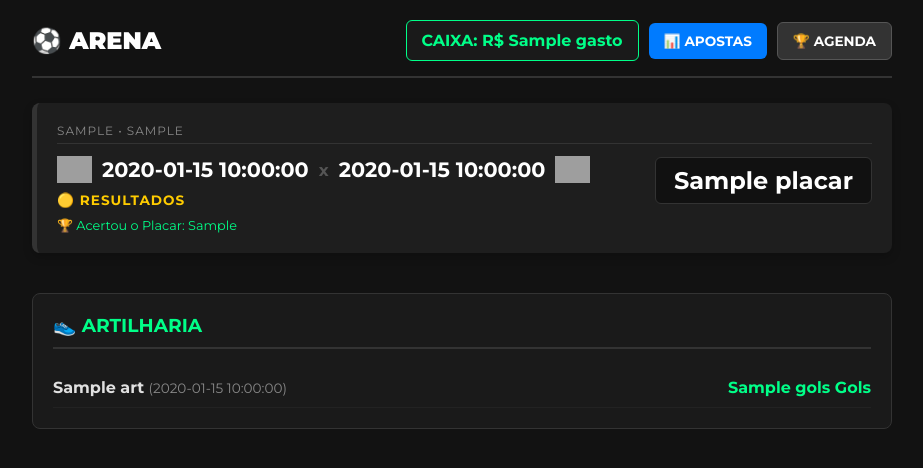
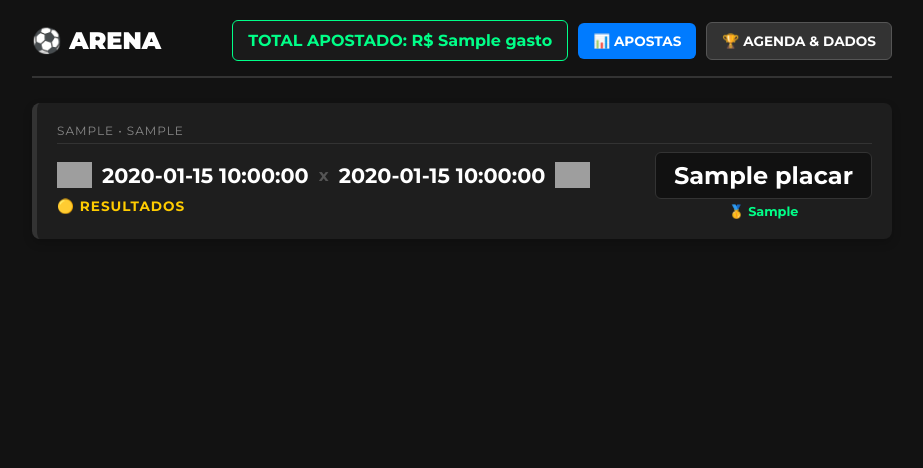
Before and after one commit to maquinas-sudo/bolaomaquinas, a Flask app: template templates/index.html in a window 1280 px wide. Shown: the top 468 px of the page, without its empty margins (178-1101 px from the left). Run offline with Flask 3, Linux system fonts and the light colour scheme; the template is opened without the code that fills it: most values are stand-ins (such as "Sample title", 1, 10 or a date in 2020); some libraries are stand-ins or nearby versions; grey boxes are pictures that could not be loaded.

Commit message:
Update index.html

```diff
--- a/templates/index.html
+++ b/templates/index.html
@@ -27,13 +27,12 @@
         .confronto { display: flex; justify-content: space-between; align-items: center; cursor: pointer; }
         .times-box { display: flex; align-items: center; gap: 10px; font-size: 1.3em; font-weight: bold; color: #fff;}
         .crest { width: 35px; height: 35px; object-fit: contain; }
+
+        .area-placar { display: flex; flex-direction: column; align-items: center; justify-content: center;}
         .placar-box { font-size: 1.5em; color: #fff; font-weight: bold; background: #111; padding: 8px 18px; border-radius: 6px; text-align: center; border: 1px solid #333; }
 
         .btn-cazetv-small { background: rgba(255, 51, 51, 0.1); color: #ff4444; padding: 5px 10px; border-radius: 4px; border: 1px solid rgba(255, 51, 51, 0.3); text-decoration: none; font-size: 0.75em; font-weight: bold; margin-top: 10px; display: inline-block; transition: 0.2s; }
         .btn-cazetv-small:hover { background: rgba(255, 51, 51, 0.3); }
-
-        .estatisticas-painel { background: #1a1a1a; border: 1px solid #333; border-radius: 8px; padding: 20px; margin-top: 40px; }
-        .artilheiro-item { display: flex; justify-content: space-between; border-bottom: 1px solid #222; padding: 10px 0; }
 
         /* Modal */
         #modal-aposta { display: none; position: fixed; top: 50%; left: 50%; transform: translate(-50%, -50%); background: #1a1a1a; padding: 30px; border-radius: 12px; border: 1px solid #00ff88; width: 90%; max-width: 420px; z-index: 1000; box-shadow: 0 10px 40px rgba(0,0,0,0.8); }
@@ -45,13 +44,13 @@
         #btn-confirmar { width: 100%; padding: 15px; background: #00ff88; color: #000; border: none; font-weight: bold; font-size: 1em; border-radius: 6px; cursor: pointer; margin-top: 20px; text-transform: uppercase; }
         #msg-retorno { display: none; padding: 15px; text-align: center; font-weight: bold; border-radius: 6px; margin-top: 15px; }
 
-        /* CORREÇÃO PARA CELULAR (Evita amontoado) */
         @media (max-width: 768px) {
             .header { flex-direction: column; align-items: flex-start; }
             .caixa-infos { width: 100%; flex-direction: column; align-items: stretch; }
             .caixa-infos a, .caixa-infos div { text-align: center; }
             .confronto { flex-direction: column; align-items: flex-start; gap: 15px; }
-            .placar-box { align-self: flex-start; padding: 5px 12px; font-size: 1.3em; }
+            .area-placar { align-items: flex-start; }
+            .placar-box { padding: 5px 12px; font-size: 1.3em; }
             .times-box { font-size: 1.1em; flex-wrap: wrap; }
             .crest { width: 25px; height: 25px; }
             #modal-aposta { padding: 20px; }
@@ -66,16 +65,16 @@
     <div class="header">
         <h2>⚽ ARENA</h2>
         <div class="caixa-infos">
-            <div class="hodometro">CAIXA: R$ {{ gasto }}</div>
+            <div class="hodometro">TOTAL APOSTADO: R$ {{ gasto }}</div>
             <a href="{{ url_for('apostas_publicas') }}" class="btn-publico">📊 APOSTAS</a>
-            <a href="{{ url_for('info_torneio') }}" class="btn-secundario">🏆 AGENDA</a>
+            <a href="{{ url_for('info_torneio') }}" class="btn-secundario">🏆 AGENDA & DADOS</a>
         </div>
     </div>
 
     {% if jogos|length == 0 %}
         <div style="text-align: center; margin-top: 50px; background: #1e1e1e; padding: 40px; border-radius: 10px; border: 1px solid #333;">
             <h3 style="color: #00ff88;">Pista Vazia...</h3>
-            <p style="color: #aaa;">Não há jogos pelas próximas 48 horas.</p>
+            <p style="color: #aaa;">Não há jogos pelas próximas 24 horas.</p>
         </div>
     {% else %}
         {% for jogo in jogos %}
@@ -93,35 +92,26 @@
                         {% if jogo.status == 'AO VIVO' %}🔴 {% elif jogo.status == 'RESULTADOS' %}🟡 {% else %}⚪ {% endif %}{{ jogo.status }}
                     </div>
                 </div>
-                <div class="placar-box">{{ jogo.placar }}</div>
+
+                <div class="area-placar">
+                    <div class="placar-box">{{ jogo.placar }}</div>
+                    <!-- Vencedor do Placar com Medalha Verde -->
+                    {% if jogo.status == 'RESULTADOS' and jogo.vencedores_placar|length > 0 %}
+                        <div style="color: #00ff88; font-size: 0.8em; font-weight: bold; margin-top: 5px; text-align: center;">
+                            🥇 {{ jogo.vencedores_placar|join(', ') }}
+                        </div>
+                    {% endif %}
+                </div>
             </div>
 
-            <!-- Botão CazéTV só no Ao Vivo, pequeno e sutil -->
             {% if jogo.status == 'AO VIVO' %}
                 <a href="https://www.youtube.com/results?search_query=Ao+vivo+{{ jogo.time_a }}+x+{{ jogo.time_b }}+CazeTV" target="_blank" class="btn-cazetv-small">▶ Assista agora</a>
-            {% endif %}
-
-            {% if jogo.status == 'RESULTADOS' and jogo.vencedores_placar|length > 0 %}
-                <div style="color: #00ff88; font-size: 0.8em; margin-top: 10px;">🏆 Acertou o Placar: {{ jogo.vencedores_placar|join(', ') }}</div>
             {% endif %}
         </div>
         {% endfor %}
     {% endif %}
-
-    {% if artilheiros|length > 0 %}
-    <div class="estatisticas-painel">
-        <h3 style="color: #00ff88; margin-top: 0; border-bottom: 2px solid #333; padding-bottom: 10px;">👟 ARTILHARIA</h3>
-        {% for art in artilheiros %}
-            <div class="artilheiro-item">
-                <span><b>{{ art.nome }}</b> <span style="color:#888; font-size:0.85em;">({{ art.time }})</span></span>
-                <span style="color: #00ff88; font-weight: bold;">{{ art.gols }} Gols</span>
-            </div>
-        {% endfor %}
-    </div>
-    {% endif %}
 </div>
 
-<!-- Overlay e Modal (O script continua igual ao anterior) -->
 <div class="overlay" id="overlay" onclick="fecharModal()"></div>
 
 <div id="modal-aposta">
@@ -135,7 +125,7 @@
         <div class="input-group"><label>Vermelhos (Total):</label><input type="number" class="bet-input" id="vermelhos" min="0" oninput="calcularTotal()"></div>
         <div class="input-group"><label>Acréscimos (Min):</label><input type="number" class="bet-input" id="acrescimo" min="0" oninput="calcularTotal()"></div>
         <div class="input-group"><label>Placar Pênaltis:</label><input type="text" class="bet-input" id="penaltis" placeholder="Ex: 4x3" oninput="calcularTotal()"></div>
-        <div class="input-group"><label>Jogador a Marcar:</label><input type="text" class="bet-input" id="autor_gol" placeholder="Nome" oninput="calcularTotal()"></div>
+        <div class="input-group"><label>Artilheiro do Jogo:</label><input type="text" class="bet-input" id="artilheiro" placeholder="Nome" oninput="calcularTotal()"></div>
 
         <button id="btn-confirmar" onclick="enviarAposta()" disabled>Selecione um palpite...</button>
         <div id="msg-retorno"></div>
@@ -160,7 +150,7 @@
     function calcularTotal() {
         let c = 0;
         if (document.getElementById('gols_a').value !== '' || document.getElementById('gols_b').value !== '') c++;
-        ['amarelos', 'vermelhos', 'acrescimo', 'penaltis', 'autor_gol'].forEach(id => { if(document.getElementById(id).value !== '') c++; });
+        ['amarelos', 'vermelhos', 'acrescimo', 'penaltis', 'artilheiro'].forEach(id => { if(document.getElementById(id).value !== '') c++; });
         const btn = document.getElementById('btn-confirmar');
         if (c > 0) { btn.innerText = `Confirmar ${c} aposta(s) - Total: R$ ${(c * 0.50).toFixed(2).replace('.', ',')}`; btn.disabled = false; }
         else { btn.innerText = `SELECIONE UM PALPITE`; btn.disabled = true; }
@@ -168,18 +158,28 @@
     function enviarAposta() {
         const btn = document.getElementById('btn-confirmar');
         btn.innerText = "Processando..."; btn.disabled = true;
+
         fetch('/apostar', {
             method: 'POST', headers: { 'Content-Type': 'application/json' },
             body: JSON.stringify({
                 jogo_id: document.getElementById('jogo_id').value, gols_a: document.getElementById('gols_a').value, gols_b: document.getElementById('gols_b').value,
                 amarelos: document.getElementById('amarelos').value, vermelhos: document.getElementById('vermelhos').value,
-                acrescimo: document.getElementById('acrescimo').value, penaltis: document.getElementById('penaltis').value, autor_gol: document.getElementById('autor_gol').value
+                acrescimo: document.getElementById('acrescimo').value, penaltis: document.getElementById('penaltis').value, artilheiro: document.getElementById('artilheiro').value
             })
-        }).then(r => r.json()).then(data => {
+        })
+        .then(r => r.json())
+        .then(data => {
             const m = document.getElementById('msg-retorno');
             btn.style.display = 'none'; m.style.display = 'block';
             if (data.sucesso) { m.className = 'msg-sucesso'; m.innerText = '✅ Aposta confirmada!'; setTimeout(() => { window.location.reload(); }, 1500); }
             else { m.className = 'msg-erro'; m.innerText = '❌ ' + data.erro; setTimeout(() => { fecharModal(); }, 3500); }
+        })
+        .catch(err => {
+            /* Impede o botão de travar eternamente se houver falha de internet ou de servidor */
+            const m = document.getElementById('msg-retorno');
+            btn.style.display = 'none'; m.style.display = 'block';
+            m.className = 'msg-erro'; m.innerText = '❌ Erro de conexão com o servidor.';
+            setTimeout(() => { fecharModal(); }, 3500);
         });
     }
 </script>
```
